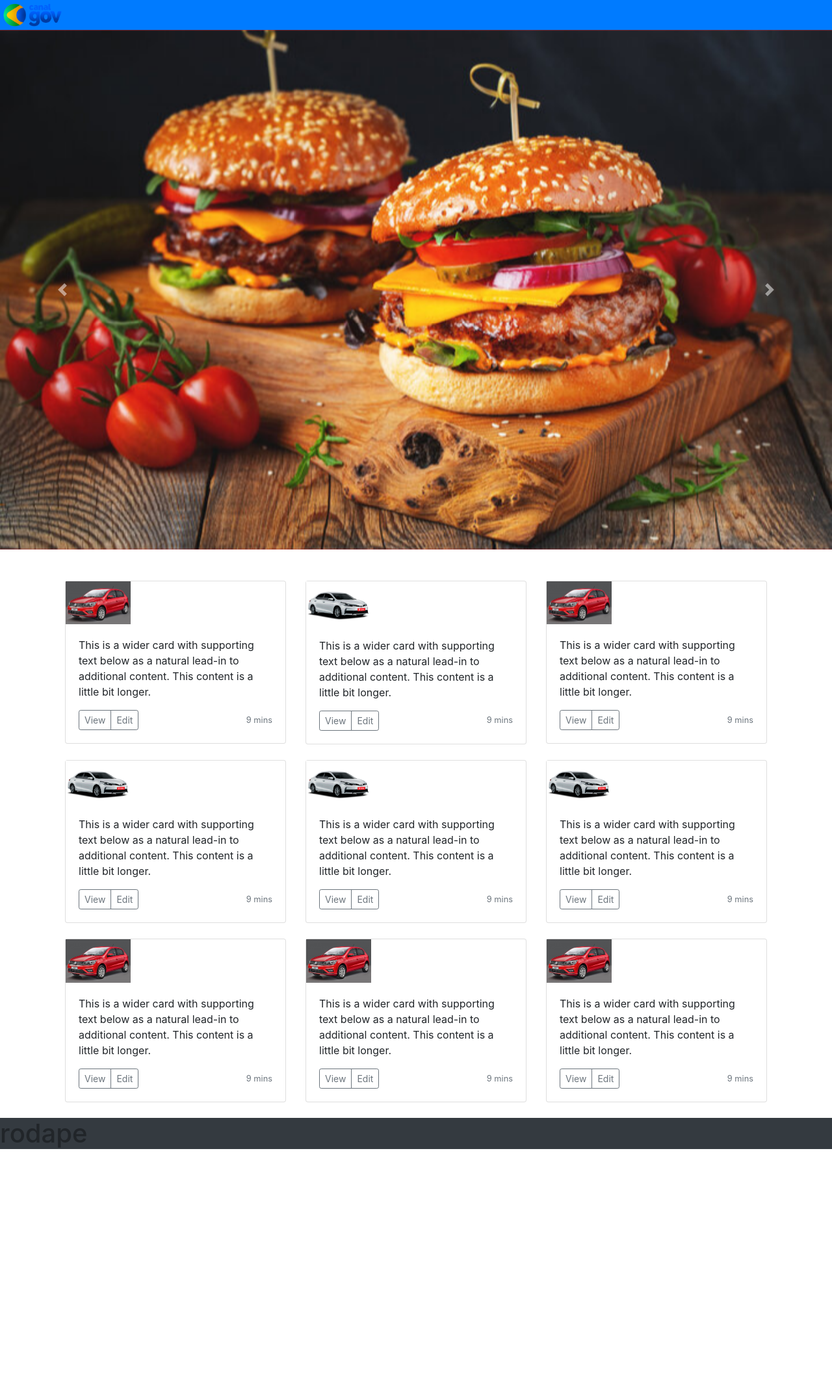
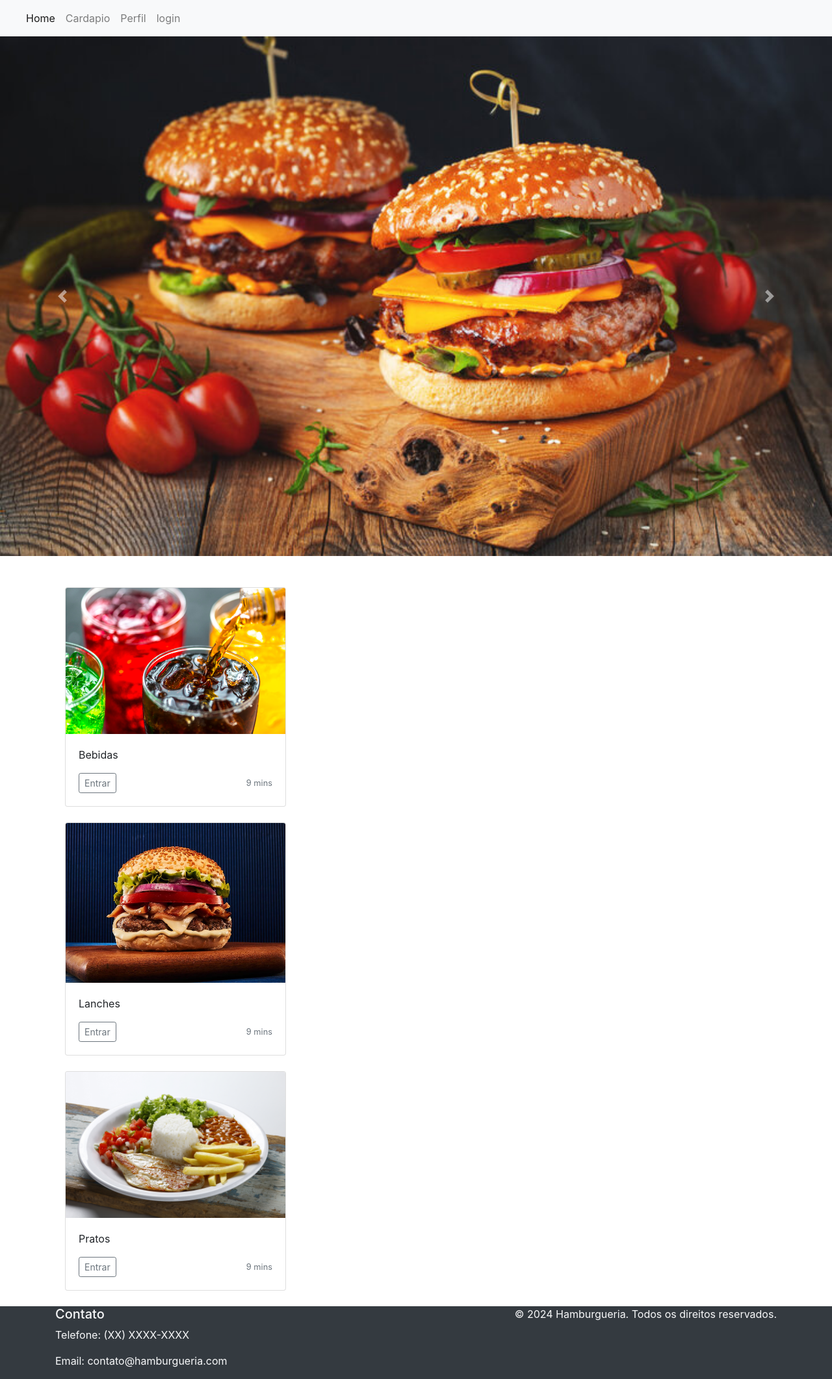
Before and after one commit to libia-alves/SistemasV1, a Django app: page / in a window 1280 px wide. Shown: the whole page at 65% size. Before the commit the page ends 1769 px from the top, so only its background shows below. Run offline with Django 5.2, Linux system fonts and the light colour scheme; some libraries are stand-ins or nearby versions.

Commit message:
2  commit ajustando rotas

```diff
--- a/SistemasV1/paginas/templates/paginas/index.html
+++ b/SistemasV1/paginas/templates/paginas/index.html
@@ -15,8 +15,32 @@
         {% block  menu %}
         <div class='bg-primary'>
 
+          <nav class="navbar navbar-expand-lg navbar-light bg-light">
+            <a class="navbar-brand" href="#"> </a>
+            <button class="navbar-toggler" type="button" data-toggle="collapse" data-target="#navbarSupportedContent" aria-controls="navbarSupportedContent" aria-expanded="false" aria-label="Toggle navigation">
+                <span class="navbar-toggler-icon"></span>
+            </button>
 
-            <img src="{% static 'img/Gov_logo.png' %}" width="100">
+            <div class="collapse navbar-collapse" id="navbarSupportedContent">
+                <ul class="navbar-nav mr-auto">
+                    <li class="nav-item active">
+                        <a class="nav-link" href="#">Home <span class="sr-only">(current)</span></a>
+                    </li>
+                    <li class="nav-item">
+                        <a class="nav-link" href="#">Cardapio</a>
+                    </li>
+                    <li class="nav-item">
+                      <a class="nav-link" href="#">Perfil</a>
+                  </li>
+                  <li class="nav-item">
+                    <a class="nav-link" href="{% url "login" %}">login</a>
+                </li>
+                    <!-- Adicione mais itens de menu conforme necessário -->
+                </ul>
+            </div>
+        </nav>
+
+
         </div>
 
         {% endblock  %}
@@ -56,143 +80,55 @@
    <div class="container">
 
           <div class="row">
+
             <div class="col-md-4">
+
               <div class="card mb-4 box-shadow">
-            <img src="{% static 'img/gol-vw.png' %}" width="100">
+                <img src="{% static 'img/bebidas.jpg' %}" class="card-img-top mx-auto d-block" alt="Bebidas">
                 <div class="card-body">
-                  <p class="card-text">This is a wider card with supporting text below as a natural lead-in to additional content. This content is a little bit longer.</p>
+                    <p class="card-text">Bebidas</p>
                     <div class="d-flex justify-content-between align-items-center">
                         <div class="btn-group">
-                      <button type="button" class="btn btn-sm btn-outline-secondary">View</button>
-                      <button type="button" class="btn btn-sm btn-outline-secondary">Edit</button>
+                            <button type="button" class="btn btn-sm btn-outline-secondary">Entrar</button>
+
                         </div>
                         <small class="text-muted">9 mins</small>
                     </div>
                 </div>
             </div>
-            </div>
-            <div class="col-md-4">
+
+
+
+
             <div class="card mb-4 box-shadow">
-            <img src="{% static 'img/sedan.png'  %}" width="100">
+              <img src="{% static 'img/lanhces.avif' %}" class="card-img-top mx-auto d-block" alt="Bebidas">
               <div class="card-body">
-                  <p class="card-text">This is a wider card with supporting text below as a natural lead-in to additional content. This content is a little bit longer.</p>
+                  <p class="card-text">Lanches</p>
                   <div class="d-flex justify-content-between align-items-center">
                       <div class="btn-group">
-                      <button type="button" class="btn btn-sm btn-outline-secondary">View</button>
-                      <button type="button" class="btn btn-sm btn-outline-secondary">Edit</button>
+                          <button type="button" class="btn btn-sm btn-outline-secondary">Entrar</button>
+
                       </div>
                       <small class="text-muted">9 mins</small>
                   </div>
               </div>
           </div>
-            </div>
-            <div class="col-md-4">
+
           <div class="card mb-4 box-shadow">
-            <img src="{% static 'img/gol-vw.png' %}" width="100">
+            <img src="{% static 'img/pratos.jpeg' %}" class="card-img-top mx-auto d-block" alt="Bebidas">
             <div class="card-body">
-                  <p class="card-text">This is a wider card with supporting text below as a natural lead-in to additional content. This content is a little bit longer.</p>
+                <p class="card-text">Pratos</p>
                 <div class="d-flex justify-content-between align-items-center">
                     <div class="btn-group">
-                      <button type="button" class="btn btn-sm btn-outline-secondary">View</button>
-                      <button type="button" class="btn btn-sm btn-outline-secondary">Edit</button>
+                        <button type="button" class="btn btn-sm btn-outline-secondary">Entrar</button>
+
                     </div>
                     <small class="text-muted">9 mins</small>
                 </div>
             </div>
         </div>
-            </div>
 
-            <div class="col-md-4">
-              <div class="card mb-4 box-shadow">
-            <img src="{% static 'img/sedan.png' %}" width="100">
-                <div class="card-body">
-                  <p class="card-text">This is a wider card with supporting text below as a natural lead-in to additional content. This content is a little bit longer.</p>
-                  <div class="d-flex justify-content-between align-items-center">
-                    <div class="btn-group">
-                      <button type="button" class="btn btn-sm btn-outline-secondary">View</button>
-                      <button type="button" class="btn btn-sm btn-outline-secondary">Edit</button>
-                    </div>
-                    <small class="text-muted">9 mins</small>
-                  </div>
-                </div>
-              </div>
-            </div>
-            <div class="col-md-4">
-              <div class="card mb-4 box-shadow">
-            <img src="{% static 'img/sedan.png' %}" width="100">
-                <div class="card-body">
-                  <p class="card-text">This is a wider card with supporting text below as a natural lead-in to additional content. This content is a little bit longer.</p>
-                  <div class="d-flex justify-content-between align-items-center">
-                    <div class="btn-group">
-                      <button type="button" class="btn btn-sm btn-outline-secondary">View</button>
-                      <button type="button" class="btn btn-sm btn-outline-secondary">Edit</button>
-                    </div>
-                    <small class="text-muted">9 mins</small>
-                  </div>
-                </div>
-              </div>
-            </div>
-            <div class="col-md-4">
-              <div class="card mb-4 box-shadow">
-            <img src="{% static 'img/sedan.png' %}" width="100">
-                <div class="card-body">
-                  <p class="card-text">This is a wider card with supporting text below as a natural lead-in to additional content. This content is a little bit longer.</p>
-                  <div class="d-flex justify-content-between align-items-center">
-                    <div class="btn-group">
-                      <button type="button" class="btn btn-sm btn-outline-secondary">View</button>
-                      <button type="button" class="btn btn-sm btn-outline-secondary">Edit</button>
-                    </div>
-                    <small class="text-muted">9 mins</small>
-                  </div>
-                </div>
-              </div>
-            </div>
 
-            <div class="col-md-4">
-              <div class="card mb-4 box-shadow">
-            <img src="{% static 'img/gol-vw.png' %}" width="100">
-                <div class="card-body">
-                  <p class="card-text">This is a wider card with supporting text below as a natural lead-in to additional content. This content is a little bit longer.</p>
-                  <div class="d-flex justify-content-between align-items-center">
-                    <div class="btn-group">
-                      <button type="button" class="btn btn-sm btn-outline-secondary">View</button>
-                      <button type="button" class="btn btn-sm btn-outline-secondary">Edit</button>
-                    </div>
-                    <small class="text-muted">9 mins</small>
-                  </div>
-                </div>
-              </div>
-            </div>
-            <div class="col-md-4">
-              <div class="card mb-4 box-shadow">
-            <img src="{% static 'img/gol-vw.png' %}" width="100">
-                <div class="card-body">
-                  <p class="card-text">This is a wider card with supporting text below as a natural lead-in to additional content. This content is a little bit longer.</p>
-                  <div class="d-flex justify-content-between align-items-center">
-                    <div class="btn-group">
-                      <button type="button" class="btn btn-sm btn-outline-secondary">View</button>
-                      <button type="button" class="btn btn-sm btn-outline-secondary">Edit</button>
-                    </div>
-                    <small class="text-muted">9 mins</small>
-                  </div>
-                </div>
-              </div>
-            </div>
-            <div class="col-md-4">
-              <div class="card mb-4 box-shadow">
-            <img src="{% static 'img/gol-vw.png' %}" width="100">
-                <div class="card-body">
-                  <p class="card-text">This is a wider card with supporting text below as a natural lead-in to additional content. This content is a little bit longer.</p>
-                  <div class="d-flex justify-content-between align-items-center">
-                    <div class="btn-group">
-                      <button type="button" class="btn btn-sm btn-outline-secondary">View</button>
-                      <button type="button" class="btn btn-sm btn-outline-secondary">Edit</button>
-                    </div>
-                    <small class="text-muted">9 mins</small>
-                  </div>
-                </div>
-              </div>
-            </div>
              </div>
           </div>
       </div>
@@ -203,8 +139,22 @@
         {% endblock  %}
 
         {% block  rodape %}
-        <div class='bg-dark'>
-            <h1> rodape</h1>
+
+
+        <footer class="footer bg-dark text-light">
+          <div class="container">
+              <div class="row">
+                  <div class="col-md-6">
+                      <h5>Contato</h5>
+                      <p>Telefone: (XX) XXXX-XXXX</p>
+                      <p>Email: contato@hamburgueria.com</p>
+                  </div>
+                  <div class="col-md-6 text-right">
+                      <p>&copy; 2024 Hamburgueria. Todos os direitos reservados.</p>
+                  </div>
+              </div>
+          </div>
+      </footer>
         </div>
 
         {% endblock  %}
--- a/SistemasV1/paginas/templates/paginas/modelo.html
+++ b/SistemasV1/paginas/templates/paginas/modelo.html
@@ -18,4 +18,4 @@
 
         <script src="" async defer></script>
     </body>
-</html>
+</html>   <button type="button" class="btn btn-sm btn-outline-secondary">Edit</button>
--- a/SistemasV1/paginas/urls.py
+++ b/SistemasV1/paginas/urls.py
@@ -1,8 +1,9 @@
 from django.urls import path
+from . import views
 
-from .views import IndexView
 
 urlpatterns = [
-    path('',IndexView.as_view(),name='inicio'),
+    path('', views.home,name="home"),
+    path('login/', views.login,name="login"),
 
 ]
--- a/SistemasV1/paginas/views.py
+++ b/SistemasV1/paginas/views.py
@@ -1,6 +1,13 @@
 from django.views.generic import TemplateView
+from django.shortcuts import render
 
 
 
-class IndexView(TemplateView):
-    template_name="paginas/index.html"
+
+def home(request):
+    return render(request, "paginas/index.html")
+
+
+
+def login(request):
+    return render(request, "paginas/login.html")
```
Also changed, not shown: SistemasV1/paginas/templates/paginas/login.html (added, +15 -0 lines), SistemasV1/static/css/admin.css, SistemasV1/static/img/Gov_Logo.png (deleted), SistemasV1/static/img/bebidas.jpg (added), SistemasV1/static/img/carro.png (deleted), SistemasV1/static/img/gol-vw.png (deleted), SistemasV1/static/img/lanhces.avif (added), SistemasV1/static/img/logo.png (added), SistemasV1/static/img/pratos.jpeg (added). Lines whose indentation alone changed are shown as unchanged.
